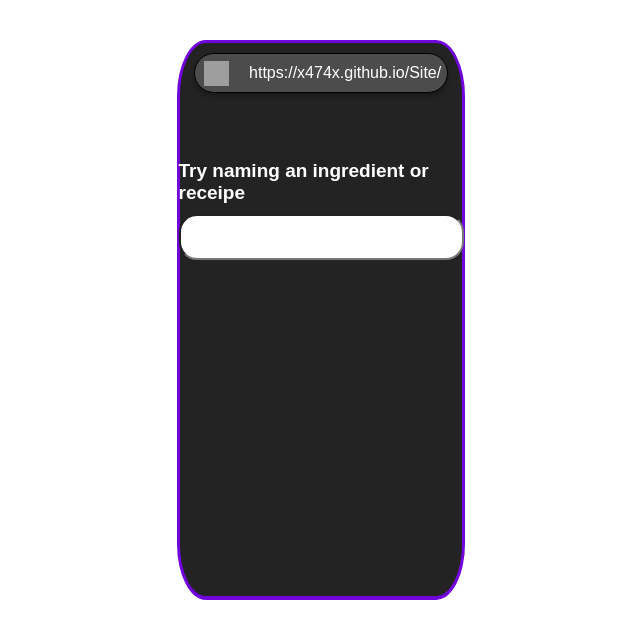
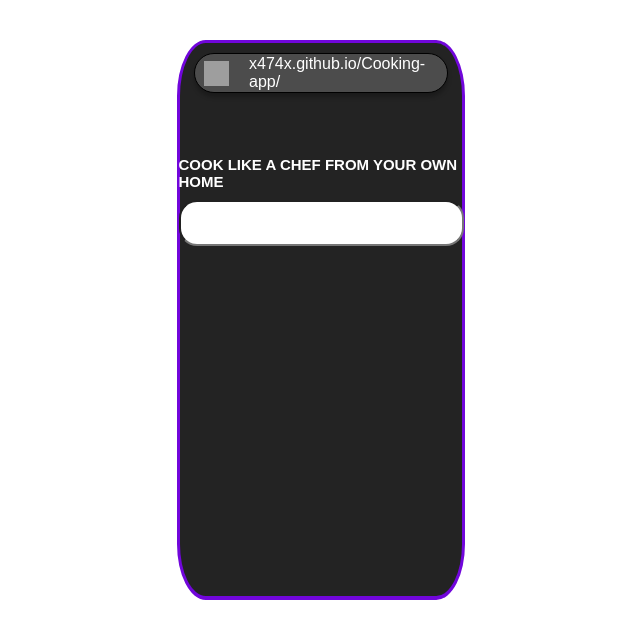
Before and after one commit to X474X/Cooking-app, a plain HTML site: page index.html in a window 1280 px wide. Shown: the whole page, without its empty margins (319-959 px from the left). Drawn offline with Linux system fonts and the light colour scheme; grey boxes are pictures that could not be loaded.

Commit message:
Minimal changes to names and titles

```diff
--- a/index.html
+++ b/index.html
@@ -27,10 +27,10 @@
           alt="external
         -cooking-cooking-justicon-lineal-color-justicon"
         />
-        <span>https://x474x.github.io/Site/</span>
+        <span>x474x.github.io/Cooking-app/</span>
       </div>
       <div class="input-action">
-        <h1>Try naming an ingredient or receipe</h1>
+        <h1>COOK LIKE A CHEF FROM YOUR OWN HOME</h1>
         <input type="text" class="receipes" />
       </div>
     </div>
--- a/style.css
+++ b/style.css
@@ -45,12 +45,13 @@
   flex-direction: column;
   align-items: center;
   gap: 10px;
-  padding: 7px;
+  padding: 3px;
 }
 
 .input-action h1 {
   color: white;
-  font-size: 19px;
+  font-size: 15px;
+  width: 100%;
 }
 
 .receipes {
@@ -58,4 +59,6 @@
   height: 46px;
   border-radius: 18px;
   background: #ffffff;
+  padding: 10px;
+  font-size: 18px;
 }
```
